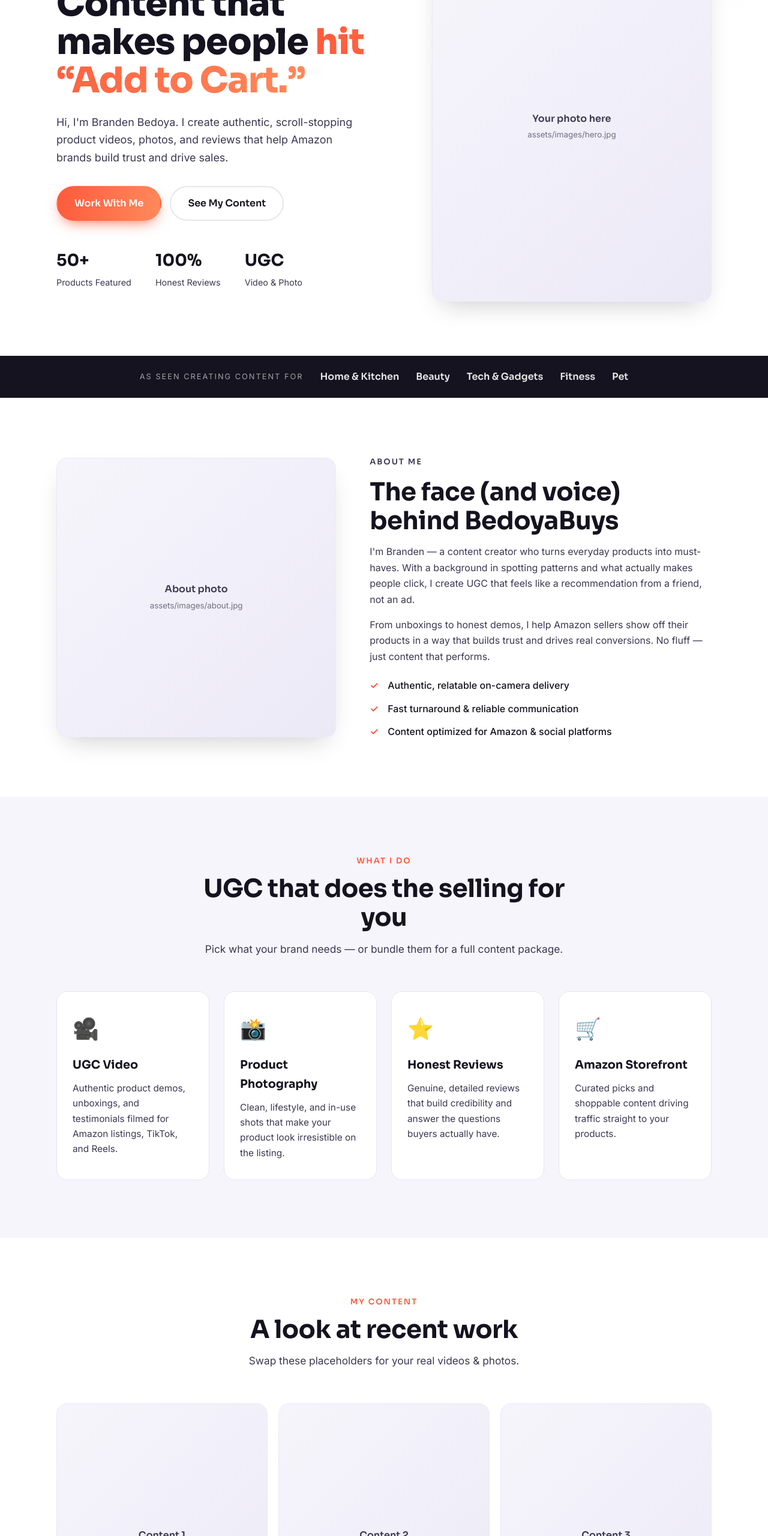
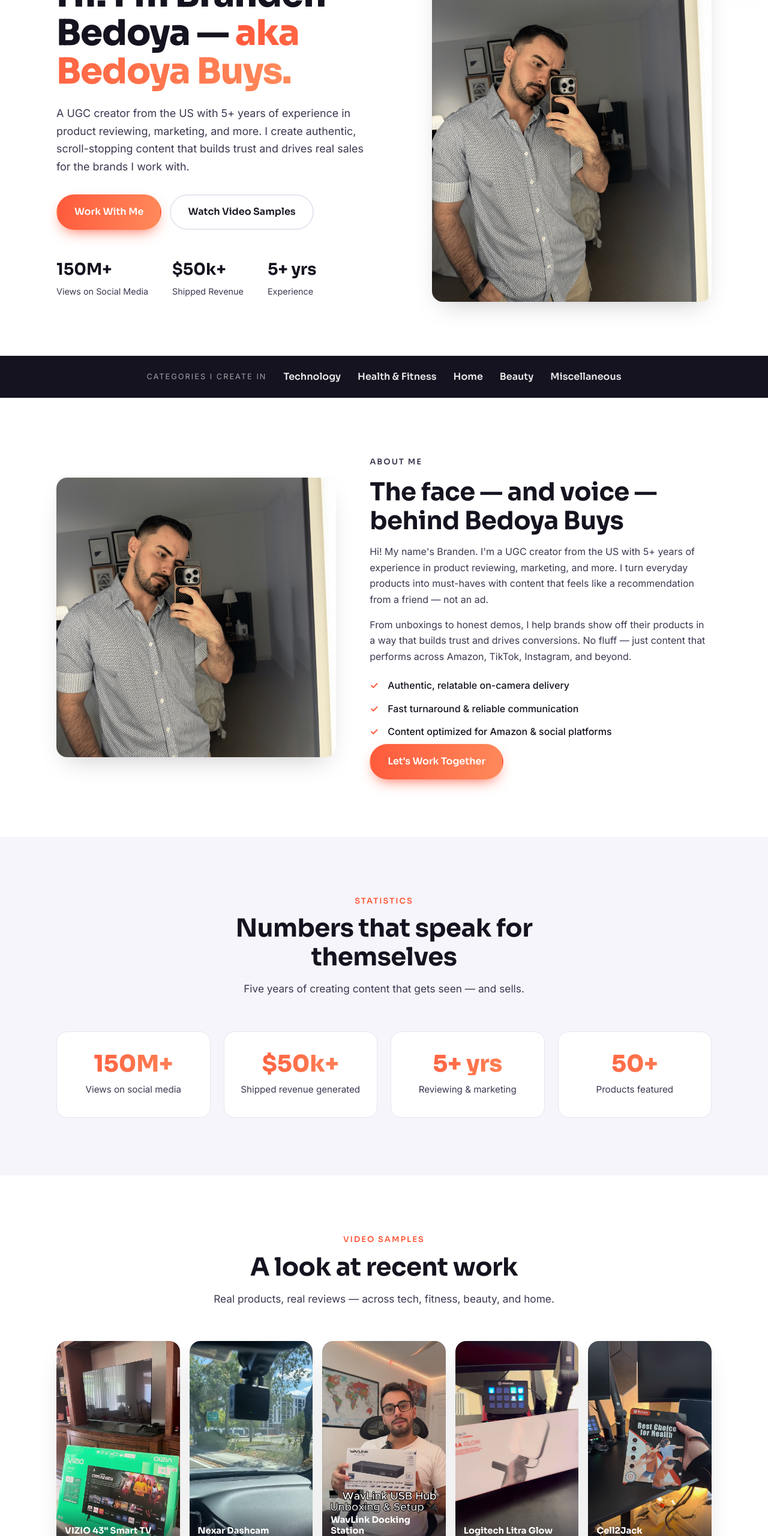
Before and after one commit to BrandenBedoya/bedoyabuys, a plain HTML site: page index.html in a window 1280 px wide. Shown: the part 240-2800 px from the top of the page at 60% size. Drawn offline with Linux system fonts and the light colour scheme.

Commit message:
Populate site with real content + assets from Canva export
- Real copy: tagline, about, stats (150M+ views, $50k+ revenue, 5+ yrs)
- 10 real video-sample thumbnails, labeled by product + category
- Real brand list and contact email (BedoyaLLC@Gmail.com)
- Optimized hero photo 2.8MB PNG -> 184KB JPEG
- New stats grid + labeled gallery + brands styling

Co-Authored-By: Claude Opus 4.8 (1M context) <noreply@anthropic.com>

```diff
--- a/css/styles.css
+++ b/css/styles.css
@@ -117,6 +117,13 @@ ul { list-style: none; }
 .hero__photo { aspect-ratio: 4/5; }
 .hero__photo small, .about__photo small { font-family: var(--font-body); font-weight: 400; opacity: .7; }
 
+/* Real photos (replace the dashed placeholders) */
+.hero__photo--img, .about__photo--img {
+  width: 100%; height: 100%; object-fit: cover; border: 0;
+  aspect-ratio: 4/5; padding: 0;
+}
+.about__photo--img { aspect-ratio: 4/5; max-height: 560px; }
+
 /* ---------- TRUST BAR ---------- */
 .trustbar { background: var(--ink); color: var(--white); padding: 22px 0; }
 .trustbar__inner { display: flex; align-items: center; gap: 28px; flex-wrap: wrap; justify-content: center; }
@@ -148,29 +155,49 @@ ul { list-style: none; }
   color: var(--accent); font-weight: 800;
 }
 
-/* ---------- CARDS / SERVICES ---------- */
-.cards { display: grid; grid-template-columns: repeat(4, 1fr); gap: 24px; }
-.card {
+/* ---------- STATS GRID ---------- */
+.statgrid { display: grid; grid-template-columns: repeat(4, 1fr); gap: 22px; }
+.statcard {
   background: var(--white); border: 1px solid var(--line); border-radius: var(--radius);
-  padding: 32px 26px; transition: transform .25s ease, box-shadow .25s ease;
+  padding: 34px 24px; text-align: center; transition: transform .25s ease, box-shadow .25s ease;
 }
-.card:hover { transform: translateY(-6px); box-shadow: var(--shadow); }
-.card__icon { font-size: 2.2rem; margin-bottom: 16px; }
-.card h3 { font-family: var(--font-head); font-size: 1.2rem; margin-bottom: 10px; }
-.card p { color: var(--ink-soft); font-size: .96rem; }
+.statcard:hover { transform: translateY(-6px); box-shadow: var(--shadow); }
+.statcard strong {
+  display: block; font-family: var(--font-head); font-weight: 800;
+  font-size: clamp(1.8rem, 3vw, 2.4rem); line-height: 1;
+  background: linear-gradient(100deg, var(--accent), var(--accent-2));
+  -webkit-background-clip: text; background-clip: text; color: transparent;
+  margin-bottom: 10px;
+}
+.statcard span { color: var(--ink-soft); font-size: .95rem; }
 
-/* ---------- GALLERY ---------- */
-.gallery { display: grid; grid-template-columns: repeat(3, 1fr); gap: 18px; }
+/* ---------- GALLERY (labeled video samples) ---------- */
+.gallery { display: grid; grid-template-columns: repeat(5, 1fr); gap: 16px; }
 .tile {
-  aspect-ratio: 4/5; border-radius: var(--radius); overflow: hidden;
-  background: linear-gradient(135deg, var(--bg-alt), #ece9f7);
-  border: 1px dashed var(--line);
-  display: flex; align-items: center; justify-content: center;
-  font-family: var(--font-head); font-weight: 600; color: var(--ink-soft);
-  transition: transform .25s ease, box-shadow .25s ease;
+  position: relative; border-radius: var(--radius); overflow: hidden;
+  aspect-ratio: 9/16; box-shadow: var(--shadow);
+  transition: transform .25s ease;
 }
-.tile:hover { transform: scale(1.02); box-shadow: var(--shadow); }
+.tile:hover { transform: translateY(-4px); }
 .tile img { width: 100%; height: 100%; object-fit: cover; }
+.tile figcaption {
+  position: absolute; inset: auto 0 0 0; padding: 30px 14px 14px;
+  background: linear-gradient(to top, rgba(20,19,31,.92), rgba(20,19,31,0));
+  color: var(--white);
+}
+.tile figcaption strong { display: block; font-family: var(--font-head); font-size: .92rem; line-height: 1.25; }
+.tile figcaption span { font-size: .72rem; text-transform: uppercase; letter-spacing: 1px; opacity: .7; }
+
+/* ---------- BRANDS ---------- */
+.brands {
+  display: flex; flex-wrap: wrap; justify-content: center; gap: 14px; max-width: 880px; margin: 0 auto;
+}
+.brands li {
+  font-family: var(--font-head); font-weight: 600; font-size: 1.05rem; color: var(--ink);
+  background: var(--white); border: 1px solid var(--line); border-radius: 999px;
+  padding: 12px 24px; transition: border-color .2s, color .2s, transform .2s;
+}
+.brands li:hover { border-color: var(--accent); color: var(--accent); transform: translateY(-2px); }
 
 /* ---------- SHOP ---------- */
 .shop { background: var(--ink); color: var(--white); text-align: center; }
@@ -204,10 +231,14 @@ ul { list-style: none; }
 /* =================================================================
    RESPONSIVE
    ================================================================= */
+@media (max-width: 980px) {
+  .gallery { grid-template-columns: repeat(3, 1fr); }
+}
+
 @media (max-width: 900px) {
   .hero__inner, .about { grid-template-columns: 1fr; }
   .hero__media { order: -1; max-width: 380px; }
-  .cards { grid-template-columns: repeat(2, 1fr); }
+  .statgrid { grid-template-columns: repeat(2, 1fr); }
 }
 
 @media (max-width: 720px) {
@@ -229,7 +260,8 @@ ul { list-style: none; }
 }
 
 @media (max-width: 540px) {
-  .cards, .gallery { grid-template-columns: 1fr; }
+  .gallery { grid-template-columns: repeat(2, 1fr); }
+  .statgrid { grid-template-columns: 1fr; }
   .form__row { grid-template-columns: 1fr; }
   .hero__stats { gap: 26px; }
 }
--- a/index.html
+++ b/index.html
@@ -5,24 +5,26 @@
   <meta name="viewport" content="width=device-width, initial-scale=1.0" />
 
   <!-- ===== SEO / SOCIAL META — edit these ===== -->
-  <title>BedoyaBuys — Amazon UGC Creator | Branden Bedoya</title>
-  <meta name="description" content="BedoyaBuys — authentic Amazon UGC (user-generated content) by Branden Bedoya. Honest product videos, photos, and reviews that drive conversions for brands." />
+  <title>BedoyaBuys — Branden Bedoya | UGC Creator</title>
+  <meta name="description" content="Bedoya Buys — UGC creator Branden Bedoya. 5+ years of product reviews and marketing, 150M+ views on social media, and $50k+ in shipped revenue for the brands I work with." />
   <meta name="author" content="Branden Bedoya" />
 
   <!-- Open Graph (Facebook, LinkedIn, iMessage previews) -->
-  <meta property="og:title" content="BedoyaBuys — Amazon UGC Creator" />
-  <meta property="og:description" content="Authentic Amazon UGC by Branden Bedoya. Product videos, photos & reviews that convert." />
+  <meta property="og:title" content="BedoyaBuys — Branden Bedoya | UGC Creator" />
+  <meta property="og:description" content="UGC creator with 5+ years experience, 150M+ views, and $50k+ in shipped revenue. Authentic product videos that convert." />
   <meta property="og:type" content="website" />
   <meta property="og:url" content="https://bedoyabuys.com" />
-  <meta property="og:image" content="https://bedoyabuys.com/assets/images/og-image.jpg" />
+  <meta property="og:image" content="https://bedoyabuys.com/assets/images/hero.jpg" />
 
   <!-- Twitter / X -->
   <meta name="twitter:card" content="summary_large_image" />
-  <meta name="twitter:title" content="BedoyaBuys — Amazon UGC Creator" />
-  <meta name="twitter:description" content="Authentic Amazon UGC by Branden Bedoya. Product videos, photos & reviews that convert." />
-  <meta name="twitter:image" content="https://bedoyabuys.com/assets/images/og-image.jpg" />
+  <meta name="twitter:title" content="BedoyaBuys — Branden Bedoya | UGC Creator" />
+  <meta name="twitter:description" content="UGC creator with 5+ years experience, 150M+ views, and $50k+ in shipped revenue." />
+  <meta name="twitter:image" content="https://bedoyabuys.com/assets/images/hero.jpg" />
 
-  <!-- Favicon (swap with your real icon later) -->
+  <!-- Pinterest domain verification (carried over from the Canva site) -->
+  <meta name="p:domain_verify" content="8092bd72ea9154af4b46e4884dca687b" />
+
   <link rel="icon" type="image/svg+xml" href="assets/images/favicon.svg" />
 
   <!-- Fonts -->
@@ -41,9 +43,9 @@
 
       <nav class="nav__links" id="navLinks">
         <a href="#about">About</a>
-        <a href="#services">What I Do</a>
-        <a href="#work">My Content</a>
-        <a href="#shop">Shop</a>
+        <a href="#stats">Stats</a>
+        <a href="#work">Video Samples</a>
+        <a href="#brands">Brands</a>
         <a href="#contact" class="nav__cta">Work With Me</a>
       </nav>
 
@@ -57,31 +59,30 @@
   <section class="hero" id="home">
     <div class="container hero__inner">
       <div class="hero__content">
-        <p class="hero__eyebrow">Amazon UGC Creator</p>
+        <p class="hero__eyebrow">UGC Creator</p>
         <h1 class="hero__title">
-          Content that makes people <span class="grad">hit “Add to Cart.”</span>
+          Hi! I'm Branden Bedoya — <span class="grad">aka Bedoya Buys.</span>
         </h1>
         <p class="hero__sub">
-          Hi, I'm Branden Bedoya. I create authentic, scroll-stopping product videos,
-          photos, and reviews that help Amazon brands build trust and drive sales.
+          A UGC creator from the US with 5+ years of experience in product reviewing,
+          marketing, and more. I create authentic, scroll-stopping content that builds
+          trust and drives real sales for the brands I work with.
         </p>
         <div class="hero__actions">
           <a href="#contact" class="btn btn--primary">Work With Me</a>
-          <a href="#work" class="btn btn--ghost">See My Content</a>
+          <a href="#work" class="btn btn--ghost">Watch Video Samples</a>
         </div>
 
         <div class="hero__stats">
-          <div class="stat"><strong>50+</strong><span>Products Featured</span></div>
-          <div class="stat"><strong>100%</strong><span>Honest Reviews</span></div>
-          <div class="stat"><strong>UGC</strong><span>Video &amp; Photo</span></div>
+          <div class="stat"><strong>150M+</strong><span>Views on Social Media</span></div>
+          <div class="stat"><strong>$50k+</strong><span>Shipped Revenue</span></div>
+          <div class="stat"><strong>5+ yrs</strong><span>Experience</span></div>
         </div>
       </div>
 
       <div class="hero__media">
-        <!-- Replace this placeholder with your hero photo: assets/images/hero.jpg -->
-        <div class="hero__photo" role="img" aria-label="Branden Bedoya creating content">
-          <span>Your photo here<br /><small>assets/images/hero.jpg</small></span>
-        </div>
+        <img class="hero__photo hero__photo--img" src="assets/images/hero.jpg"
+             alt="Branden Bedoya, UGC creator" width="1200" height="1600" />
       </div>
     </div>
   </section>
@@ -89,13 +90,13 @@
   <!-- ===================== TRUST BAR ===================== -->
   <section class="trustbar">
     <div class="container trustbar__inner">
-      <span>As seen creating content for</span>
+      <span>Categories I create in</span>
       <ul>
-        <li>Home &amp; Kitchen</li>
+        <li>Technology</li>
+        <li>Health &amp; Fitness</li>
+        <li>Home</li>
         <li>Beauty</li>
-        <li>Tech &amp; Gadgets</li>
-        <li>Fitness</li>
-        <li>Pet</li>
+        <li>Miscellaneous</li>
       </ul>
     </div>
   </section>
@@ -104,85 +105,126 @@
   <section class="section" id="about">
     <div class="container about">
       <div class="about__media">
-        <!-- Replace with assets/images/about.jpg -->
-        <div class="about__photo" role="img" aria-label="About Branden Bedoya">
-          <span>About photo<br /><small>assets/images/about.jpg</small></span>
-        </div>
+        <img class="about__photo about__photo--img" src="assets/images/hero.jpg"
+             alt="Branden Bedoya" width="1200" height="1600" loading="lazy" />
       </div>
       <div class="about__content">
         <p class="section__eyebrow">About Me</p>
-        <h2 class="section__title">The face (and voice) behind BedoyaBuys</h2>
+        <h2 class="section__title">The face — and voice — behind Bedoya Buys</h2>
         <p>
-          I'm Branden — a content creator who turns everyday products into must-haves.
-          With a background in spotting patterns and what actually makes people click,
-          I create UGC that feels like a recommendation from a friend, not an ad.
+          Hi! My name's Branden. I'm a UGC creator from the US with 5+ years of experience
+          in product reviewing, marketing, and more. I turn everyday products into
+          must-haves with content that feels like a recommendation from a friend — not an ad.
         </p>
         <p>
-          From unboxings to honest demos, I help Amazon sellers show off their products
-          in a way that builds trust and drives real conversions. No fluff — just content
-          that performs.
+          From unboxings to honest demos, I help brands show off their products in a way
+          that builds trust and drives conversions. No fluff — just content that performs
+          across Amazon, TikTok, Instagram, and beyond.
         </p>
         <ul class="about__list">
           <li>Authentic, relatable on-camera delivery</li>
           <li>Fast turnaround &amp; reliable communication</li>
           <li>Content optimized for Amazon &amp; social platforms</li>
         </ul>
+        <a href="#contact" class="btn btn--primary" style="margin-top:8px;">Let's Work Together</a>
       </div>
     </div>
   </section>
 
-  <!-- ===================== SERVICES ===================== -->
-  <section class="section section--alt" id="services">
+  <!-- ===================== STATS ===================== -->
+  <section class="section section--alt" id="stats">
     <div class="container">
       <div class="section__head">
-        <p class="section__eyebrow">What I Do</p>
-        <h2 class="section__title">UGC that does the selling for you</h2>
-        <p class="section__lead">Pick what your brand needs — or bundle them for a full content package.</p>
+        <p class="section__eyebrow">Statistics</p>
+        <h2 class="section__title">Numbers that speak for themselves</h2>
+        <p class="section__lead">Five years of creating content that gets seen — and sells.</p>
       </div>
-
-      <div class="cards">
-        <article class="card">
-          <div class="card__icon">🎥</div>
-          <h3>UGC Video</h3>
-          <p>Authentic product demos, unboxings, and testimonials filmed for Amazon listings, TikTok, and Reels.</p>
-        </article>
-        <article class="card">
-          <div class="card__icon">📸</div>
-          <h3>Product Photography</h3>
-          <p>Clean, lifestyle, and in-use shots that make your product look irresistible on the listing.</p>
-        </article>
-        <article class="card">
-          <div class="card__icon">⭐</div>
-          <h3>Honest Reviews</h3>
-          <p>Genuine, detailed reviews that build credibility and answer the questions buyers actually have.</p>
-        </article>
-        <article class="card">
-          <div class="card__icon">🛒</div>
-          <h3>Amazon Storefront</h3>
-          <p>Curated picks and shoppable content driving traffic straight to your products.</p>
-        </article>
+      <div class="statgrid">
+        <div class="statcard"><strong>150M+</strong><span>Views on social media</span></div>
+        <div class="statcard"><strong>$50k+</strong><span>Shipped revenue generated</span></div>
+        <div class="statcard"><strong>5+ yrs</strong><span>Reviewing &amp; marketing</span></div>
+        <div class="statcard"><strong>50+</strong><span>Products featured</span></div>
       </div>
     </div>
   </section>
 
-  <!-- ===================== WORK / CONTENT GRID ===================== -->
+  <!-- ===================== WORK / VIDEO SAMPLES ===================== -->
   <section class="section" id="work">
     <div class="container">
       <div class="section__head">
-        <p class="section__eyebrow">My Content</p>
+        <p class="section__eyebrow">Video Samples</p>
         <h2 class="section__title">A look at recent work</h2>
-        <p class="section__lead">Swap these placeholders for your real videos &amp; photos.</p>
+        <p class="section__lead">Real products, real reviews — across tech, fitness, beauty, and home.</p>
       </div>
 
       <div class="gallery">
-        <!-- Duplicate/replace these tiles. Drop images into assets/images/ -->
-        <a class="tile" href="#" aria-label="Content piece 1"><span>Content 1</span></a>
-        <a class="tile" href="#" aria-label="Content piece 2"><span>Content 2</span></a>
-        <a class="tile" href="#" aria-label="Content piece 3"><span>Content 3</span></a>
-        <a class="tile" href="#" aria-label="Content piece 4"><span>Content 4</span></a>
-        <a class="tile" href="#" aria-label="Content piece 5"><span>Content 5</span></a>
-        <a class="tile" href="#" aria-label="Content piece 6"><span>Content 6</span></a>
+        <figure class="tile">
+          <img src="assets/images/work-vizio.jpg" alt="VIZIO 43-inch Smart TV review" loading="lazy" />
+          <figcaption><strong>VIZIO 43&quot; Smart TV</strong><span>Technology</span></figcaption>
+        </figure>
+        <figure class="tile">
+          <img src="assets/images/work-nexar.jpg" alt="Nexar dashcam review" loading="lazy" />
+          <figcaption><strong>Nexar Dashcam</strong><span>Technology</span></figcaption>
+        </figure>
+        <figure class="tile">
+          <img src="assets/images/work-wavlink.jpg" alt="WavLink USB-C docking station unboxing" loading="lazy" />
+          <figcaption><strong>WavLink Docking Station</strong><span>Technology</span></figcaption>
+        </figure>
+        <figure class="tile">
+          <img src="assets/images/work-litra.jpg" alt="Logitech Litra Glow LED light review" loading="lazy" />
+          <figcaption><strong>Logitech Litra Glow</strong><span>Technology</span></figcaption>
+        </figure>
+        <figure class="tile">
+          <img src="assets/images/work-cell2jack.jpg" alt="Cell2Jack review" loading="lazy" />
+          <figcaption><strong>Cell2Jack</strong><span>Technology</span></figcaption>
+        </figure>
+        <figure class="tile">
+          <img src="assets/images/work-dyson.jpg" alt="Dyson Airwrap review" loading="lazy" />
+          <figcaption><strong>Dyson Airwrap</strong><span>Beauty</span></figcaption>
+        </figure>
+        <figure class="tile">
+          <img src="assets/images/work-dolcegabbana.jpg" alt="Dolce &amp; Gabbana Light Blue Pour Homme review" loading="lazy" />
+          <figcaption><strong>D&amp;G Light Blue</strong><span>Beauty</span></figcaption>
+        </figure>
+        <figure class="tile">
+          <img src="assets/images/work-bchois.jpg" alt="Bchois wrist brace review" loading="lazy" />
+          <figcaption><strong>Bchois Wrist Brace</strong><span>Health &amp; Fitness</span></figcaption>
+        </figure>
+        <figure class="tile">
+          <img src="assets/images/work-meister.jpg" alt="Meister glove deodorizers review" loading="lazy" />
+          <figcaption><strong>Meister Deodorizers</strong><span>Health &amp; Fitness</span></figcaption>
+        </figure>
+        <figure class="tile">
+          <img src="assets/images/work-waterbottle.jpg" alt="Doseno large water bottle review" loading="lazy" />
+          <figcaption><strong>Doseno Water Bottle</strong><span>Health &amp; Fitness</span></figcaption>
+        </figure>
       </div>
+    </div>
+  </section>
+
+  <!-- ===================== BRANDS ===================== -->
+  <section class="section section--alt" id="brands">
+    <div class="container">
+      <div class="section__head">
+        <p class="section__eyebrow">Previously Worked With</p>
+        <h2 class="section__title">Some brands I've worked with</h2>
+      </div>
+      <ul class="brands">
+        <li>VIZIO</li>
+        <li>Logitech</li>
+        <li>Dyson</li>
+        <li>Nexar</li>
+        <li>WavLink</li>
+        <li>iRobot</li>
+        <li>Smeg</li>
+        <li>Brondell</li>
+        <li>Cell2Jack</li>
+        <li>Dolce &amp; Gabbana</li>
+        <li>HOPOPRO</li>
+        <li>Meister</li>
+        <li>Bchois</li>
+        <li>Doseno</li>
+      </ul>
     </div>
   </section>
 
@@ -193,18 +235,18 @@
         <p class="section__eyebrow section__eyebrow--light">Shop My Picks</p>
         <h2 class="section__title">Everything I love, in one place</h2>
         <p>Browse the products I actually use and recommend on my Amazon storefront.</p>
-        <!-- Replace # with your Amazon storefront URL -->
+        <!-- TODO: replace # with your Amazon storefront URL -->
         <a href="#" class="btn btn--primary" target="_blank" rel="noopener">Visit My Amazon Storefront</a>
       </div>
     </div>
   </section>
 
   <!-- ===================== CONTACT ===================== -->
-  <section class="section section--alt" id="contact">
+  <section class="section" id="contact">
     <div class="container contact">
       <div class="section__head">
         <p class="section__eyebrow">Work With Me</p>
-        <h2 class="section__title">Let's create something that sells</h2>
+        <h2 class="section__title">Want to get in touch?</h2>
         <p class="section__lead">Have a product you want featured? Send me a note and I'll get back to you.</p>
       </div>
 
@@ -227,7 +269,7 @@
         <button type="submit" class="btn btn--primary">Send Message</button>
       </form>
 
-      <p class="contact__alt">Prefer email? <a href="mailto:hello@bedoyabuys.com">hello@bedoyabuys.com</a></p>
+      <p class="contact__alt">Prefer email? <a href="mailto:BedoyaLLC@Gmail.com">BedoyaLLC@Gmail.com</a></p>
     </div>
   </section>
 
@@ -236,13 +278,13 @@
     <div class="container footer__inner">
       <a href="#home" class="nav__logo">Bedoya<span>Buys</span></a>
       <nav class="footer__social" aria-label="Social media">
-        <!-- Replace # with your real profile URLs -->
+        <!-- TODO: replace # with your real profile URLs -->
         <a href="#" target="_blank" rel="noopener">TikTok</a>
         <a href="#" target="_blank" rel="noopener">Instagram</a>
         <a href="#" target="_blank" rel="noopener">YouTube</a>
-        <a href="#" target="_blank" rel="noopener">Amazon</a>
+        <a href="mailto:BedoyaLLC@Gmail.com">Email</a>
       </nav>
-      <p class="footer__copy">&copy; <span id="year"></span> BedoyaBuys · Branden Bedoya. All rights reserved.</p>
+      <p class="footer__copy">&copy; <span id="year"></span> Bedoya Buys · Branden Bedoya. All rights reserved.</p>
     </div>
   </footer>
 
```
Also changed, not shown: assets/images/hero.jpg (added), assets/images/work-bchois.jpg (added), assets/images/work-cell2jack.jpg (added), assets/images/work-dolcegabbana.jpg (added), assets/images/work-dyson.jpg (added), assets/images/work-litra.jpg (added), assets/images/work-meister.jpg (added), assets/images/work-nexar.jpg (added), assets/images/work-vizio.jpg (added), assets/images/work-waterbottle.jpg (added), assets/images/work-wavlink.jpg (added).
